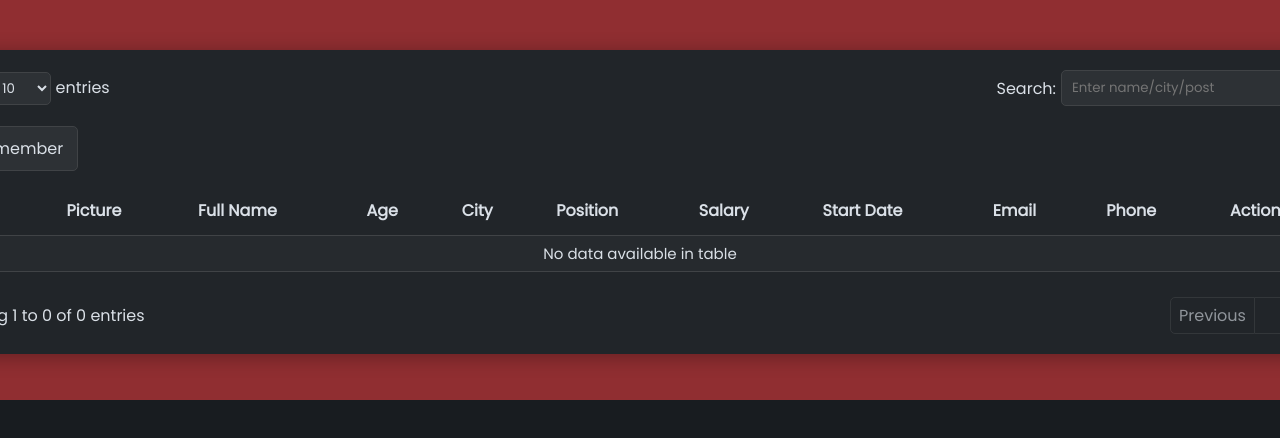
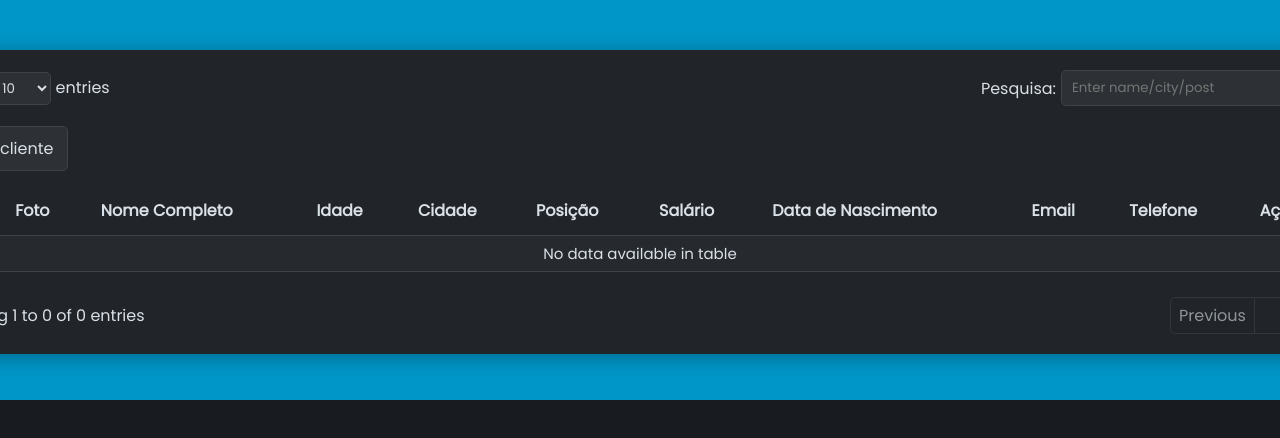
Before and after one commit to GustavoFSCode/Projeto-Les, a plain HTML site: page index.html in a window 1280 px wide. Shown: the top 438 px of the page. Drawn offline with Linux system fonts and the light colour scheme.

Commit message:
modification in search tool

```diff
--- a/index.html
+++ b/index.html
@@ -27,13 +27,13 @@
                 </div>
 
                 <div class="filter">
-                    <label for="search">Search:</label>
+                    <label for="search">Pesquisa:</label>
                     <input type="search" name="" id="search" placeholder="Enter name/city/post">
                 </div>
             </div>
 
             <div class="addMemberBtn">
-                <button>New member</button>
+                <button>Novo cliente</button>
             </div>
 
         </header>
@@ -43,17 +43,17 @@
 
             <thead>
                 <tr class="heading">
-                    <th>SL No</th>
-                    <th>Picture</th>
-                    <th>Full Name</th>
-                    <th>Age</th>
-                    <th>City</th>
-                    <th>Position</th>
-                    <th>Salary</th>
-                    <th>Start Date</th>
+                    <th>ID</th>
+                    <th>Foto</th>
+                    <th>Nome Completo</th>
+                    <th>Idade</th>
+                    <th>Cidade</th>
+                    <th>Posição</th>
+                    <th>Salário</th>
+                    <th>Data de Nascimento</th>
                     <th>Email</th>
-                    <th>Phone</th>
-                    <th>Action</th>
+                    <th>Telefone</th>
+                    <th>Ação</th>
                 </tr>
             </thead>
 
--- a/style.css
+++ b/style.css
@@ -11,7 +11,7 @@
     --dark7: #9c9c9c;
     --dark8: #dae0e7;
     --dark9: #262a2e;
-    --red1: #902e31;
+    --red1: #0096c7;
 }
 
 *{
```
